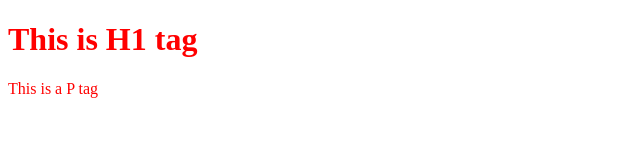
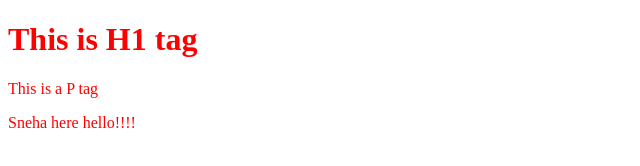
Before and after one commit to sauravahuja/test, a plain HTML site: page index.html in a window 1280 px wide. Shown: the whole page, without its empty margins (0-640 px from the left). Drawn offline with Linux system fonts and the light colour scheme.

Commit message:
partial commit

```diff
--- a/index.html
+++ b/index.html
@@ -10,5 +10,6 @@
 <body>
     <h1>This is H1 tag</h1>
     <p>This is a P tag</p>
+    <p>Sneha here hello!!!!</p>
 </body>
 </html>
```
